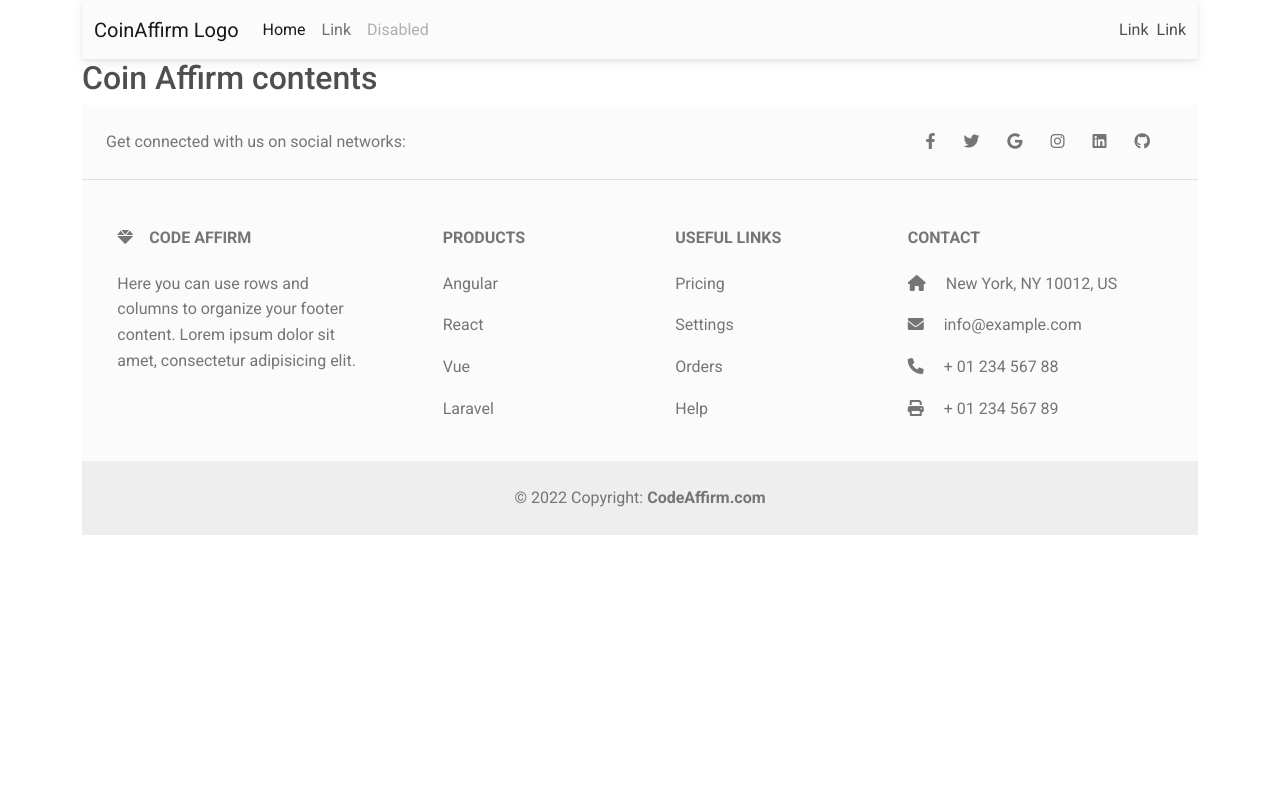
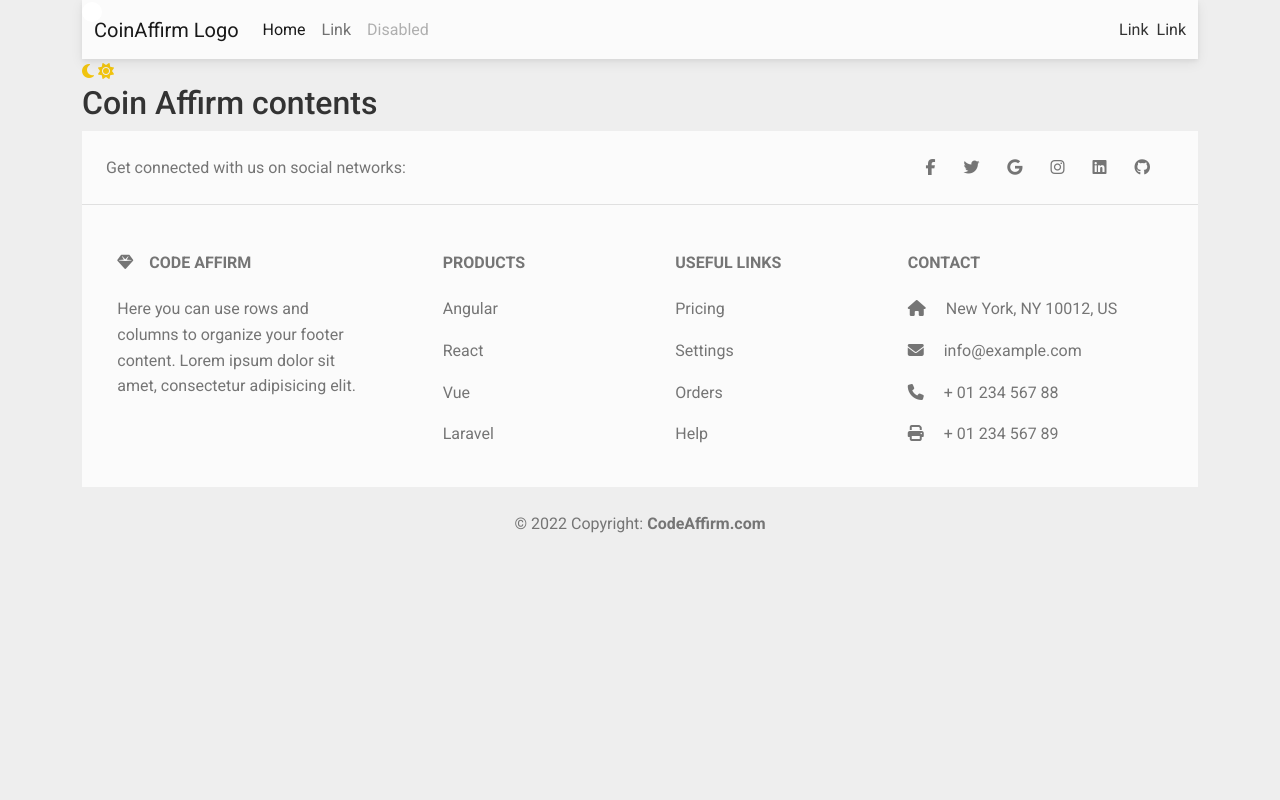
Before and after one commit to moonDev0/coin-affirm, a PHP site: page / in a window 1280 px wide. Run offline with PHP 8.4, Linux system fonts and the light colour scheme; some libraries are stand-ins or nearby versions.

Commit message:
adding dark theme

```diff
--- a/css/style.css
+++ b/css/style.css
@@ -2,6 +2,69 @@
     box-sizing: border-box;
     text-decoration: none;
 }
+/*--------------------Reusable Variables--------------------*/
+:root {
+    /*--------------------Light Theme Variables (Default)--------------------*/
+    --light-theme-background-color: #eee;
+    --light-theme-darker-background-color:#ccc;
+    --light-theme-text-color: #333;
+    --light-theme-link-color: #ff6347;
+    --light-theme-link-hover-color: #fa2600;
+
+    /*--------------------Dark Theme Variables--------------------*/
+    --dark-theme-background-color: hsl(230, 17%, 14%);
+    --dark-theme-darker-background-color: hsl(228, 28%, 20%);
+    --dark-theme-text-color: #eee;
+    --dark-theme-link-color: #00fa9a;
+    --dark-theme-link-hover-color: #00955b;
+
+    /*--------------------Other Variables--------------------*/
+    --link-hover-timing: all 0.25s ease-in-out;
+    --theme-change-timing: all 1s ease-in-out;
+}
+/*--------------------Light Theme Styles (Default)--------------------*/
+.light {
+    background: var(--light-theme-background-color);
+    color: var(--light-theme-text-color);
+    transition: var(--theme-change-timing);
+}
+
+
+
+/*--------------------Dark Theme Styles--------------------*/
+.dark {
+    background: var(--dark-theme-background-color);
+    color: var(--dark-theme-text-color);
+    transition: var(--theme-change-timing);
+}
+.fa-moon{
+
+    color: #f1c40f;
+
+}
+.fa-sun{
+    color: #f1c40f;
+
+}
+.ball{
+    width: 20px;
+    height: 20px;
+    top: 2px;
+    bottom: 2px;
+    color: #fff;
+    position: absolute;
+    background-color: white;
+    border-radius: 50px;
+    transition: transform 0.2s linear;
+}
+.checkbox{
+    opacity: 0%;
+    position: absolute;
+}
+.checkbox:checked + .label .ball{
+    transform: translateX(24px);
+}
+
 .container{
     width: 100%;
 }
@@ -10,6 +73,7 @@ html,body{
 }
 html body{
     height: 100%;
+    background-color: white;
 }
 li{
     list-style-type: none !important;
--- a/index.html
+++ b/index.html
@@ -20,9 +20,10 @@ rel="stylesheet"
 <link rel="stylesheet" href="./css/style.css">
     <meta http-equiv="X-UA-Compatible" content="IE=edge">
     <meta name="viewport" content="width=device-width, initial-scale=1.0">
+    <script src="https://kit.fontawesome.com/f3d96cebff.js" crossorigin="anonymous"></script>
     <title>Document</title>
 </head>
-<body>
+<body class="light">
 
     <div class="container">
         <header>
@@ -85,7 +86,16 @@ rel="stylesheet"
 
         </header>
         <section class="hero">
-            <div class="intro"></div>
+            <div class="intro">
+                <div class="icons">
+                    <input type="checkbox"  class="checkbox" id="checkbox">
+                    <label for="checkbox" class="label">
+                        <i class="fas fa-moon"></i>
+                        <i class="fas fa-sun"></i>
+                        <div class="ball"></div>
+                    </label>
+                </div>
+            </div>
         </section>
         <section class="main"><h2>Coin Affirm contents</h2></section>
         <section class="loyalty"></section>
@@ -219,5 +229,6 @@ rel="stylesheet"
 type="text/javascript"
 src="https://cdnjs.cloudflare.com/ajax/libs/mdb-ui-kit/6.0.1/mdb.min.js"
 ></script>
+<script src="script.js"></script>
 </body>
 </html>
```
Also changed, not shown: script.js (added, +51 -0 lines).
